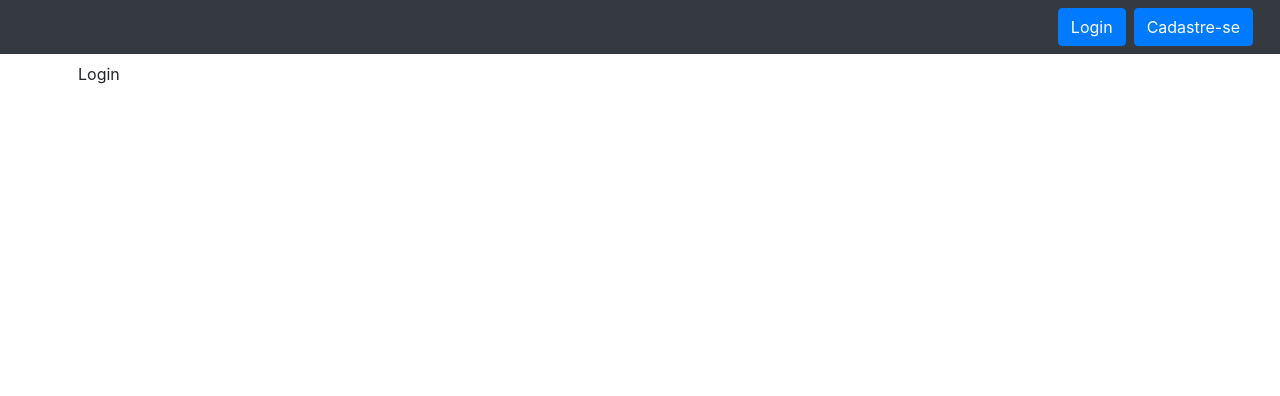
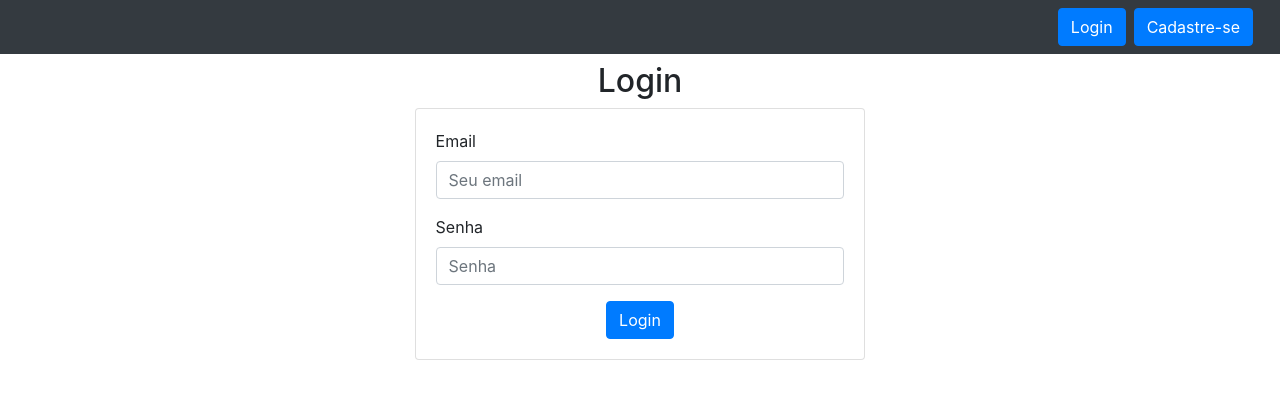
Before and after one commit to klferreira/fuzzy-trader-client, a React (Create React App) app: page /login in a window 1280 px wide. Shown: the top 396 px of the page. Built offline with nearby package versions, Linux system fonts and the light colour scheme.

Commit message:
feat: add login page

```diff
--- a/src/api/auth.js
+++ b/src/api/auth.js
@@ -3,6 +3,7 @@ import axios from 'axios';
 export default (host) => {
 
   return {
+    login: (data) => axios.post(`${host}/auth/login`, data),
     register: (data) => axios.post(`${host}/auth/register`, data)
   }
 }
--- /dev/null
+++ b/src/components/LoginForm.js
@@ -0,0 +1,72 @@
+import React from "react";
+import * as Yup from "yup";
+import { Button, Form, Spinner } from "react-bootstrap";
+
+import useFormState from "../hooks/useFormState";
+
+const validationSchema = Yup.object().shape({
+  email: Yup.string().email("Email inválido").required("Campo obrigatório"),
+  password: Yup.string()
+    .min(6, "Senha deve possuir pelo menos 6 caracteres")
+    .required("Campo obrigatório"),
+});
+
+const initState = {
+  email: "",
+  password: "",
+};
+
+const LoginForm = ({ onSubmit, isLoading }) => {
+  const { formState, handleChange, handleBlur, handleSubmit } = useFormState(
+    initState,
+    validationSchema
+  );
+
+  const { touched, errors, values } = formState;
+
+  return (
+    <Form autoComplete="off" onSubmit={handleSubmit(onSubmit)}>
+      <Form.Group>
+        <Form.Label>Email</Form.Label>
+        <Form.Control
+          type="email"
+          placeholder="Seu email"
+          value={values.email}
+          onChange={handleChange("email")}
+          onBlur={handleBlur("email")}
+          isInvalid={touched.email && !!errors.email}
+        />
+        {touched.email && errors.email && (
+          <Form.Text className="text-danger">{errors.email}</Form.Text>
+        )}
+      </Form.Group>
+      <Form.Group>
+        <Form.Label>Senha</Form.Label>
+        <Form.Control
+          type="password"
+          placeholder="Senha"
+          value={values.password}
+          onChange={handleChange("password")}
+          onBlur={handleBlur("password")}
+          isInvalid={touched.password && !!errors.password}
+        />
+        {touched.password && errors.password && (
+          <Form.Text className="text-danger">{errors.password}</Form.Text>
+        )}
+      </Form.Group>
+      <div className="d-flex justify-content-center">
+        <Button variant="primary" type="submit" disabled={isLoading}>
+          {isLoading ? (
+            <Spinner animation="border" role="status" size="sm">
+              <span className="sr-only">Loading...</span>
+            </Spinner>
+          ) : (
+            "Login"
+          )}
+        </Button>
+      </div>
+    </Form>
+  );
+};
+
+export default LoginForm;
--- a/src/pages/Login.js
+++ b/src/pages/Login.js
@@ -1,9 +1,49 @@
-import React from 'react';
+import React, { useState, useEffect } from "react";
+import { Card, Col, Row } from "react-bootstrap";
+import { useHistory } from "react-router-dom";
+import { connect, useSelector, useDispatch } from "react-redux";
+
+import LoginForm from "../components/LoginForm";
+
+import api from "../api";
+import { login } from "../store/actions/auth";
 
 const Login = () => {
+  const history = useHistory();
+  const dispatch = useDispatch();
+  const [isLoading, setLoading] = useState(false);
+  const { token } = useSelector((state) => state.auth);
+
+  useEffect(() => {
+    if (token) history.push("/dashboard");
+  }, []);
+
+  const handleSubmit = ({ email, password }) => {
+    setLoading(true);
+    api.auth
+      .login({ email, password })
+      .then((res) => {
+        dispatch(login(res.data));
+        history.push("/dashboard");
+      })
+      .catch((err) => console.log(err))
+      .finally(() => setLoading(false));
+  };
+
   return (
-    <div>Login</div>
-  )
-}
+    <div>
+      <h2 className="text-center">Login</h2>
+      <Row className="d-flex justify-content-center">
+        <Col lg={5} md={6} sm={12}>
+          <Card className="w-100">
+            <Card.Body>
+              <LoginForm onSubmit={handleSubmit} isLoading={isLoading} />
+            </Card.Body>
+          </Card>
+        </Col>
+      </Row>
+    </div>
+  );
+};
 
-export default Login;
+export default connect()(Login);
```
